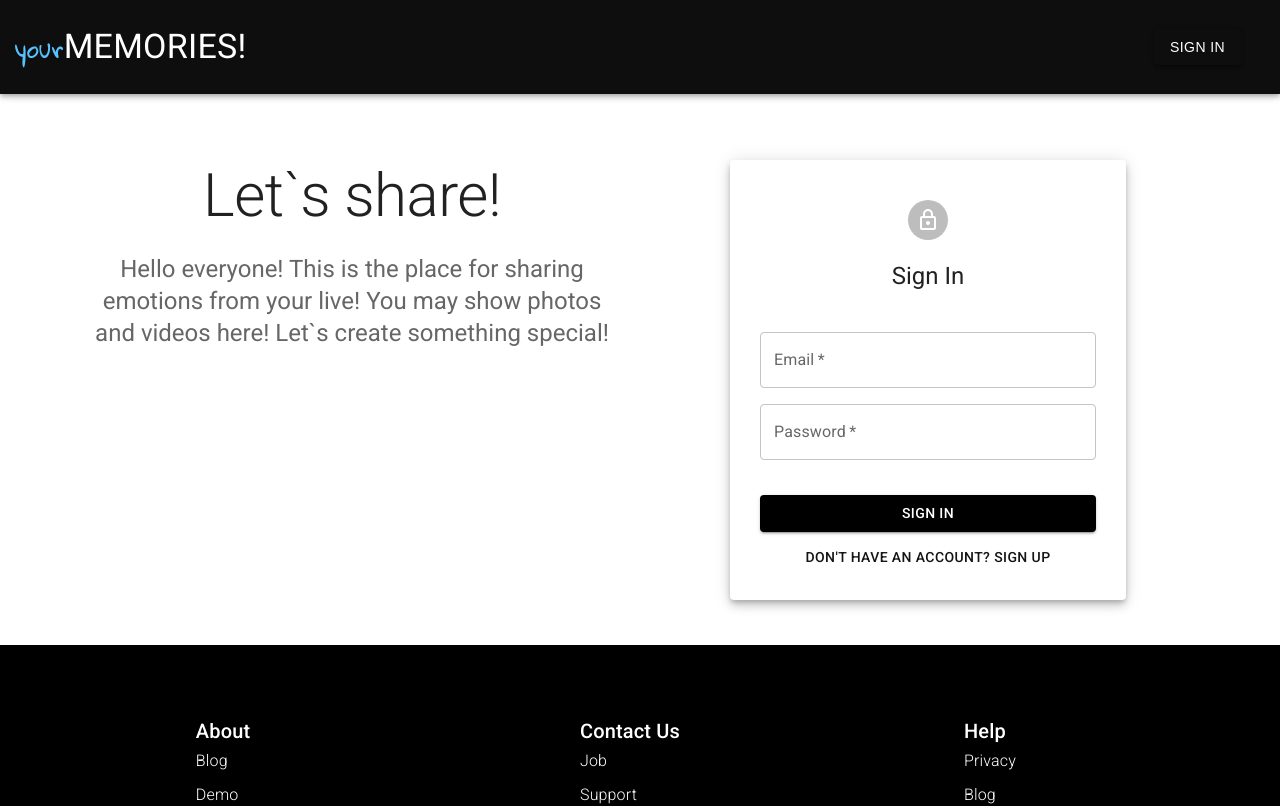
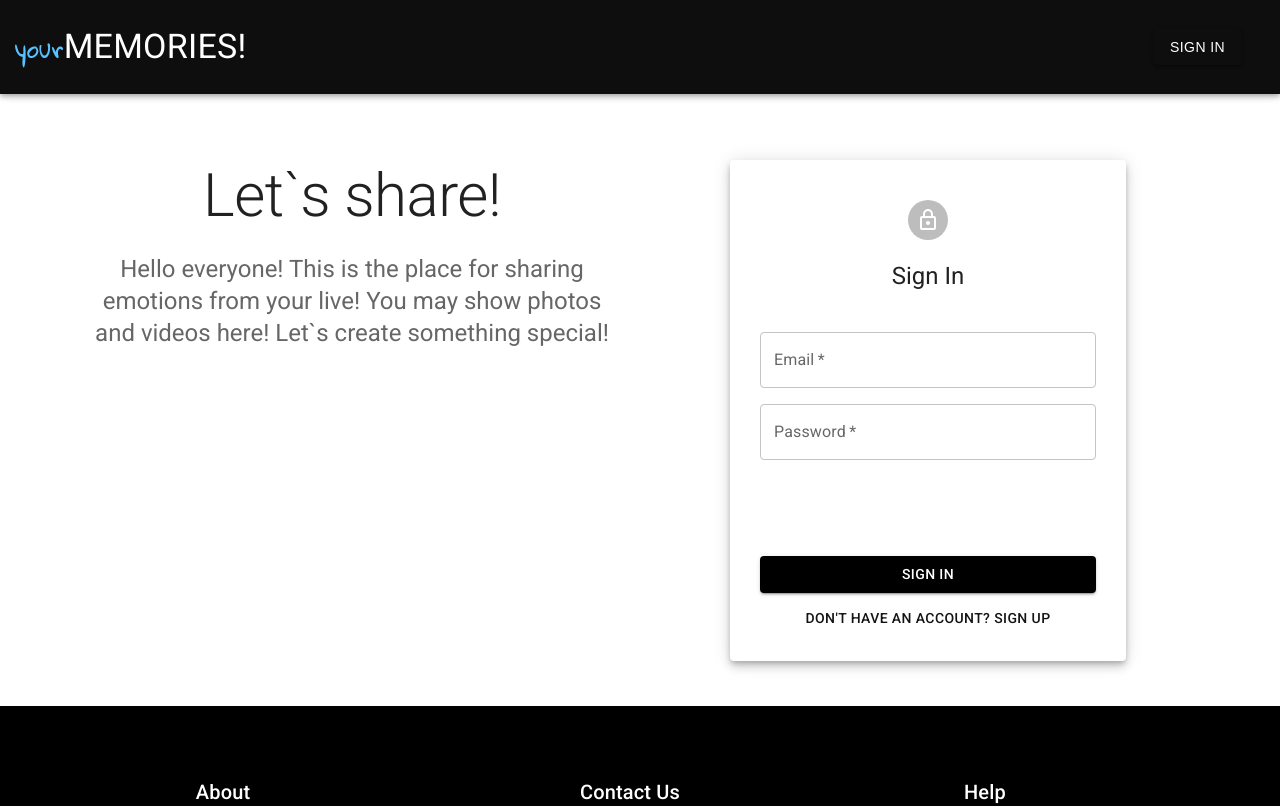
Before and after one commit to MarioLuigie/MERN_App, a React (Vite) app in the folder client/: page /auth in a window 1280 px wide. Shown: the top 806 px of the page. Built offline with nearby package versions, Linux system fonts and the light colour scheme; no server answers.

Commit message:
Add GoogleLogin to Auth.jsx

```diff
--- a/client/src/components/auth/Auth.jsx
+++ b/client/src/components/auth/Auth.jsx
@@ -12,6 +12,7 @@ import {
   Grow
 } from "@mui/material";
 import LockOutlinedIcon from "@mui/icons-material/LockOutlined";
+import { GoogleLogin } from "@react-oauth/google";
 
 import Slider from "../content/Slider";
 import Input from "./Input";
@@ -36,10 +37,14 @@ const styles = css`
     padding: 40px 0 15px;
   }
 
+  .googleLogin {
+    padding: 40px 0 16px;
+    width: 100%;
+  }
+
   .submitBtn {
     background-color: black;
     color: white;
-    margin-top: 35px;
 
     &:hover {
       background-color: #1b1b1b;
@@ -62,7 +67,7 @@ export default function Auth() {
   const [ isPasswordHidden, setIsPasswordHidden ] = useState(true);
   const [ isSignUp, setIsSignUp ] = useState(false);
 
-  const handleChangeSign = () => {
+  const switchMode = () => {
     setIsSignUp(prevState => !prevState);
   }
 
@@ -77,6 +82,14 @@ export default function Auth() {
 
   const handleShowPassword = () => {
     setIsPasswordHidden(prevState => !prevState);
+  }
+
+  const googleAuthSuccess = credentialResponse => {
+    console.log(credentialResponse);
+  }
+
+  const googleAuthError = () => {
+    console.log('Login Failed');
   }
 
   return (
@@ -148,6 +161,12 @@ export default function Auth() {
                       />
                     }
                   </Grid>
+                  <div className="googleLogin">
+                    <GoogleLogin
+                      onSuccess={googleAuthSuccess}
+                      onError={googleAuthError}
+                    />
+                  </div>
                   <Button
                     className="submitBtn"
                     type="submit"
@@ -161,7 +180,7 @@ export default function Auth() {
                     type="button"
                     fullWidth
                     variant="text"
-                    onClick={handleChangeSign}
+                    onClick={switchMode}
                   >
                     {isSignUp ? "ALREADY HAVE AN ACCOUNT? SIGN IN" : "DON'T HAVE AN ACCOUNT? SIGN UP"}
                   </Button>
--- a/client/src/index.jsx
+++ b/client/src/index.jsx
@@ -3,16 +3,19 @@ import ReactDOM from 'react-dom/client';
 import { Provider } from "react-redux";
 import store from "./redux/store/store.js";
 import { BrowserRouter as Router } from "react-router-dom";
+import { GoogleOAuthProvider } from '@react-oauth/google';
 
 import App from './App.jsx';
 import "./index.scss";
 
 ReactDOM.createRoot(document.getElementById('root')).render(
   <React.StrictMode>
-    <Provider store={store}>
-      <Router>
-        <App />
-      </Router>
-    </Provider>
+    <GoogleOAuthProvider clientId="">
+      <Provider store={store}>
+        <Router>
+          <App />
+        </Router>
+      </Provider>
+    </GoogleOAuthProvider>
   </React.StrictMode>,
 )
```
